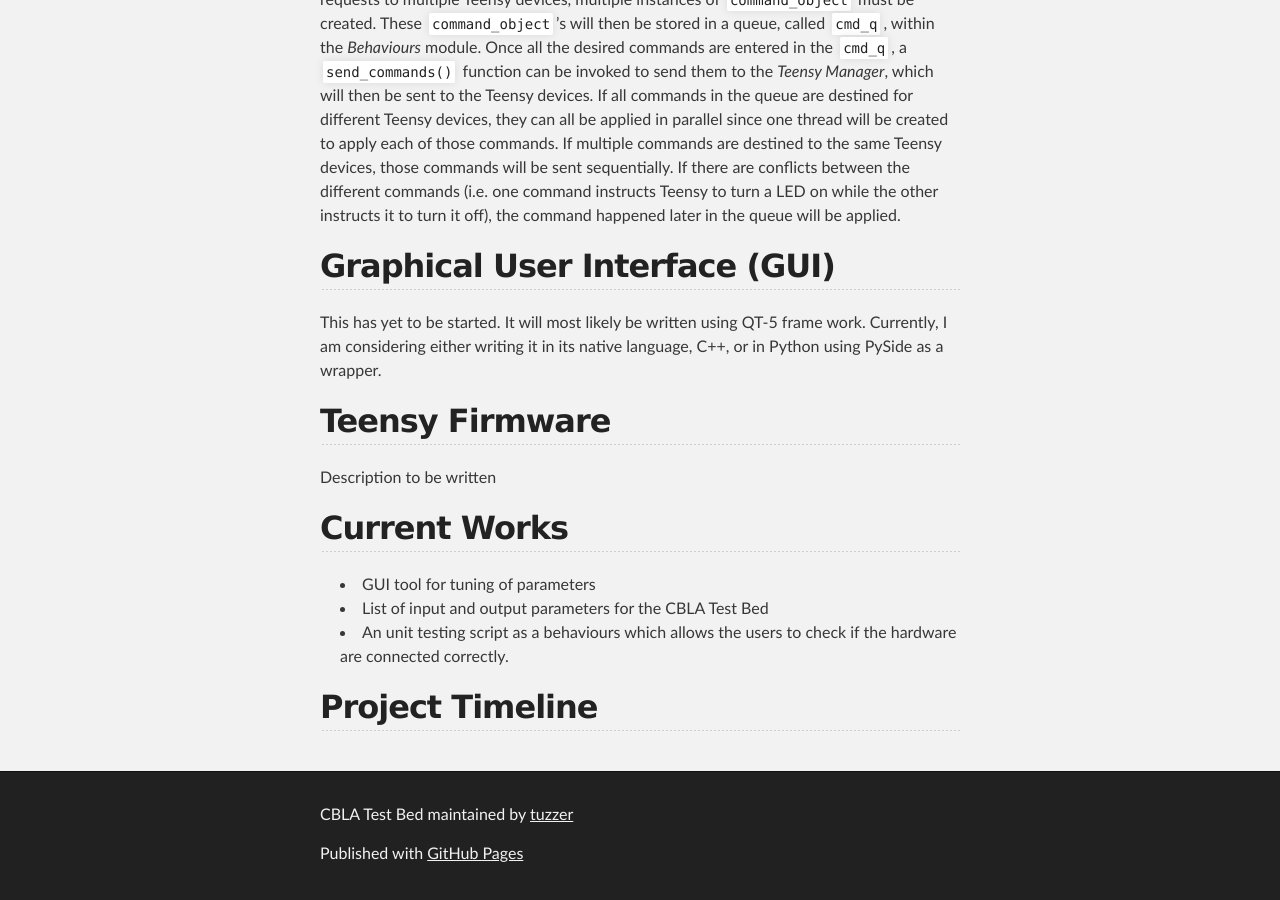
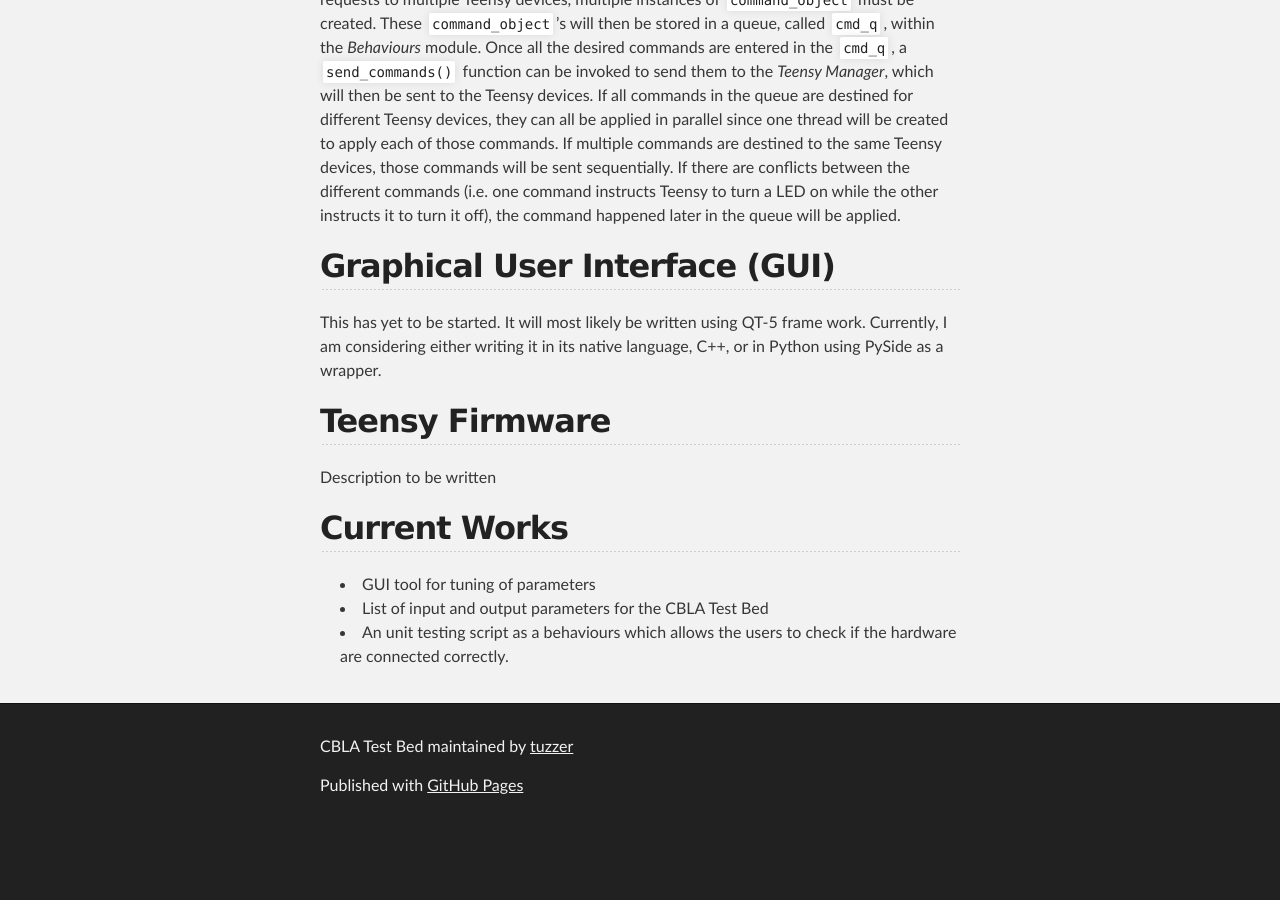
Before and after one commit to MattChanTK/Hylozoic-Series-3, a Jekyll site: the page built from index.md, in a window 1280 px wide and 900 px high, scrolled down 3466 px. Built offline with Jekyll 4.4.1, drawn with Linux system fonts in a browser that asks for light colours; Markdown is read by kramdown in place of the engine named in the settings; after the commit the page ends 4298 px from its top, so only the background shows below that.

Commit message:
revert to before the build error

```diff
--- a/index.md
+++ b/index.md
@@ -91,5 +91,3 @@ Description to be written
 * GUI tool for tuning of parameters
 * List of input and output parameters for the CBLA Test Bed
 * An unit testing script as a behaviours which allows the users to check if the hardware are connected correctly.
-
-## Project Timeline
```
